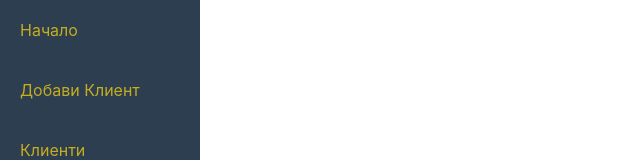
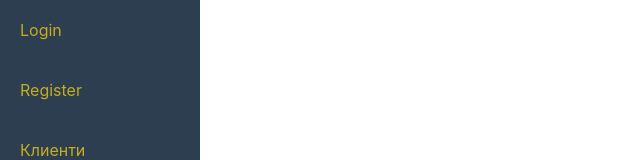
Before and after one commit to YankovWeb/YankovWeb-Kings-sons-education, a React (Create React App) app in the folder my-app/: page / in a window 1280 px wide. Shown: the top 160 px of the page, without its empty margins (0-640 px from the left). Built offline with nearby package versions, Linux system fonts and the light colour scheme.

Commit message:
[Future]Navigatin

```diff
--- a/my-app/src/components/MainNav.js
+++ b/my-app/src/components/MainNav.js
@@ -12,16 +12,16 @@ function MainNav() {
             className={({isActive}) => (isActive ? classes.active : undefined)}
             end
           >
-            Начало
+            Login
           </NavLink>
         </li>
         <li>
           <NavLink
-            to="/addClient"
+            to="/register"
             className={({isActive}) => (isActive ? classes.active : undefined)}
             end
           >
-            Добави Клиент
+            Register
           </NavLink>
         </li>
         <li>
--- a/my-app/src/components/Register.js
+++ b/my-app/src/components/Register.js
@@ -33,7 +33,7 @@ function Copyright(props) {
 
 const theme = createTheme();
 
-export default function Register() {
+export default function Rgiegister() {
   const handleSubmit = (event) => {
     event.preventDefault();
     const data = new FormData(event.currentTarget);
```
Also changed, not shown: my-app/src/App.js (+6 -1 lines).
